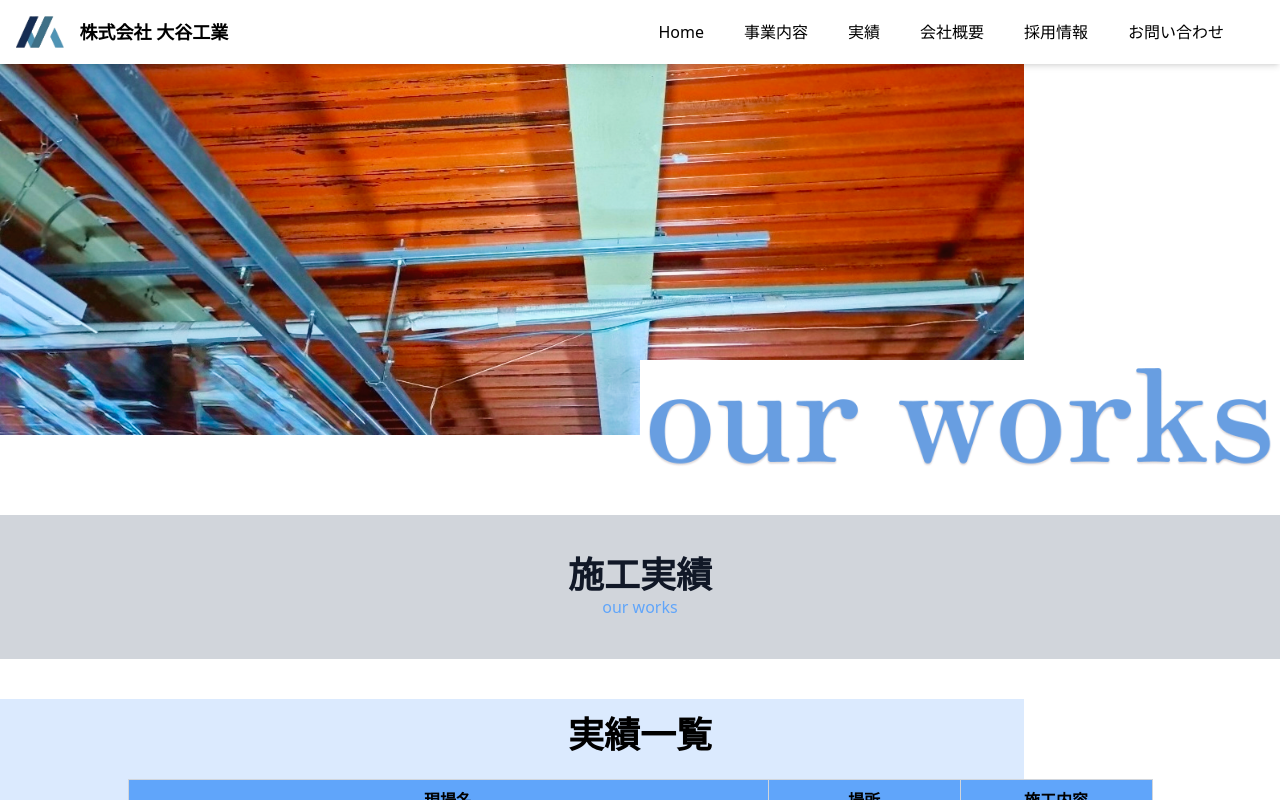
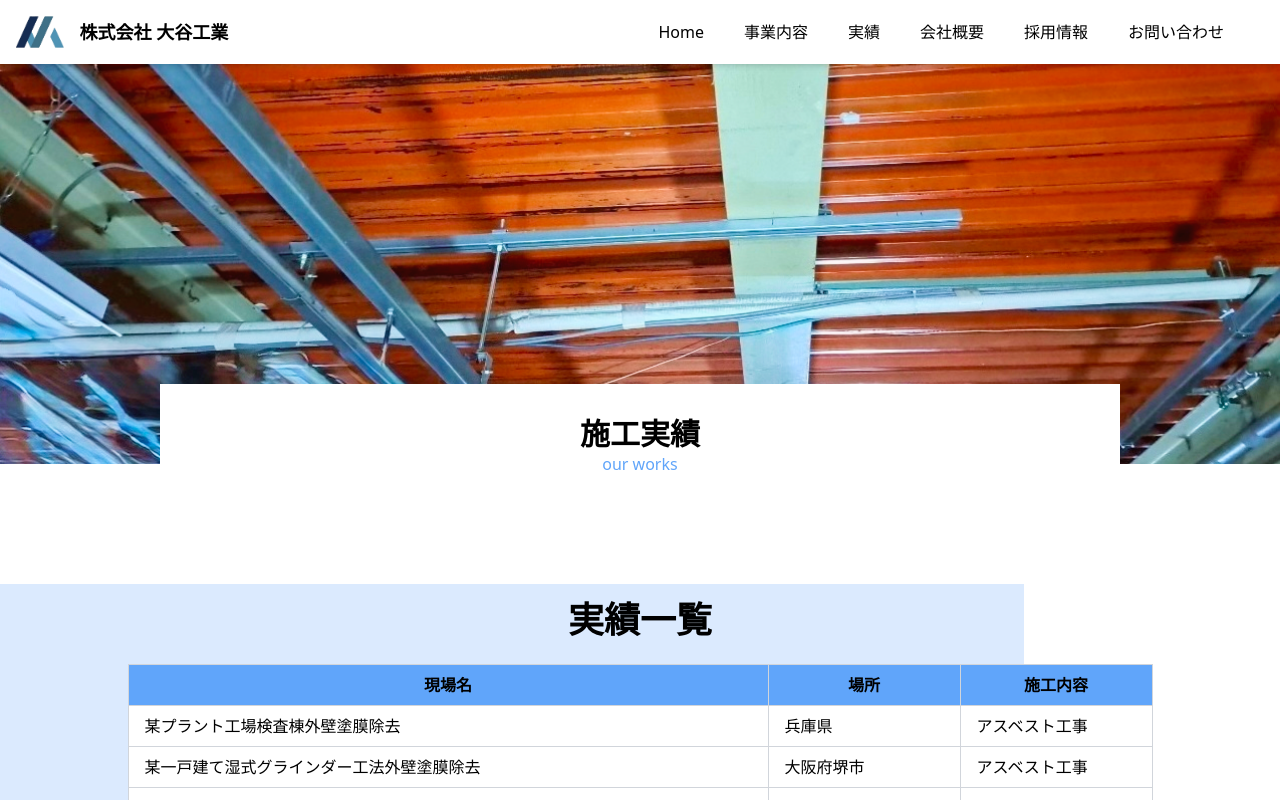
Before and after one commit to teppei1994667/OtaniKogyo_HP, a Next.js app: page /OurWorks in a window 1280 px wide. Shown: the top 800 px of the page. Built offline with nearby package versions, Linux system fonts and the light colour scheme.

Commit message:
OurWorks:ヘッダー部のデザイン変更

```diff
--- a/src/app/OurWorks/component/WorkListTabel.tsx
+++ b/src/app/OurWorks/component/WorkListTabel.tsx
@@ -23,7 +23,7 @@ export const WorkListTable = (props: WorkListTable) => {
 
   return (
     <>
-      <div className="relative mt-10">
+      <div className="relative mt-2">
         <Grid container className="pt-4 justify-center">
           <Grid className="">
             <h1 className="text-2xl md:text-4xl font-bold">{title}</h1>
--- a/src/app/OurWorks/page.tsx
+++ b/src/app/OurWorks/page.tsx
@@ -2,7 +2,6 @@
 
 import { Grid } from "@mui/material";
 import Image from "next/image";
-import { AnimationImage } from "../share/component/AnimationImage";
 import { WorkListTable } from "./component/WorkListTabel";
 import { OurWorksList } from "./OurWorksList";
 import { Contact } from "../share/topPageComponent/Contact";
@@ -12,38 +11,24 @@ export default function OurWorks() {
 
   return (
     <>
-      <div className="relative mt-16">
+      <div className="relative mt-10 sm:mt-0">
         <Image
           src="/our_works_top.png"
           alt="our service"
           width={1512}
           height={216}
           layout="fixed"
-          className="w-4/5"
-        />
-        <AnimationImage
-          src="/our_works.png"
-          alt="our service"
-          width={1512}
-          height={245}
-          layout="fixed"
-          className="absolute -bottom-10 right-0 w-1/2 bg-white p-2"
         />
       </div>
-      <div className="bg-gray-300 py-4 sm:py-10 mt-16 sm:mt-20">
-        <Grid container className="justify-center">
-          <Grid>
-            <h1 className="text-2xl md:text-4xl font-bold text-gray-900">
-              施工実績
-            </h1>
-          </Grid>
+      <Grid
+        container
+        className="md:-mt-20 xl:h-48 w-full justify-center z-10 relative"
+      >
+        <Grid className="w-11/12 lg:w-240 bg-white text-center pt-6 sm:pt-8">
+          <h1 className="font-bold text-3xl">施工実績</h1>
+          <h1 className="text-base text-blue-400">our works</h1>
         </Grid>
-        <Grid container className="justify-center">
-          <Grid>
-            <h1 className="text-base text-blue-400">our works</h1>
-          </Grid>
-        </Grid>
-      </div>
+      </Grid>
       <WorkListTable
         title="実績一覧"
         tabelHeaderList={asbestosHeaderList}
```
